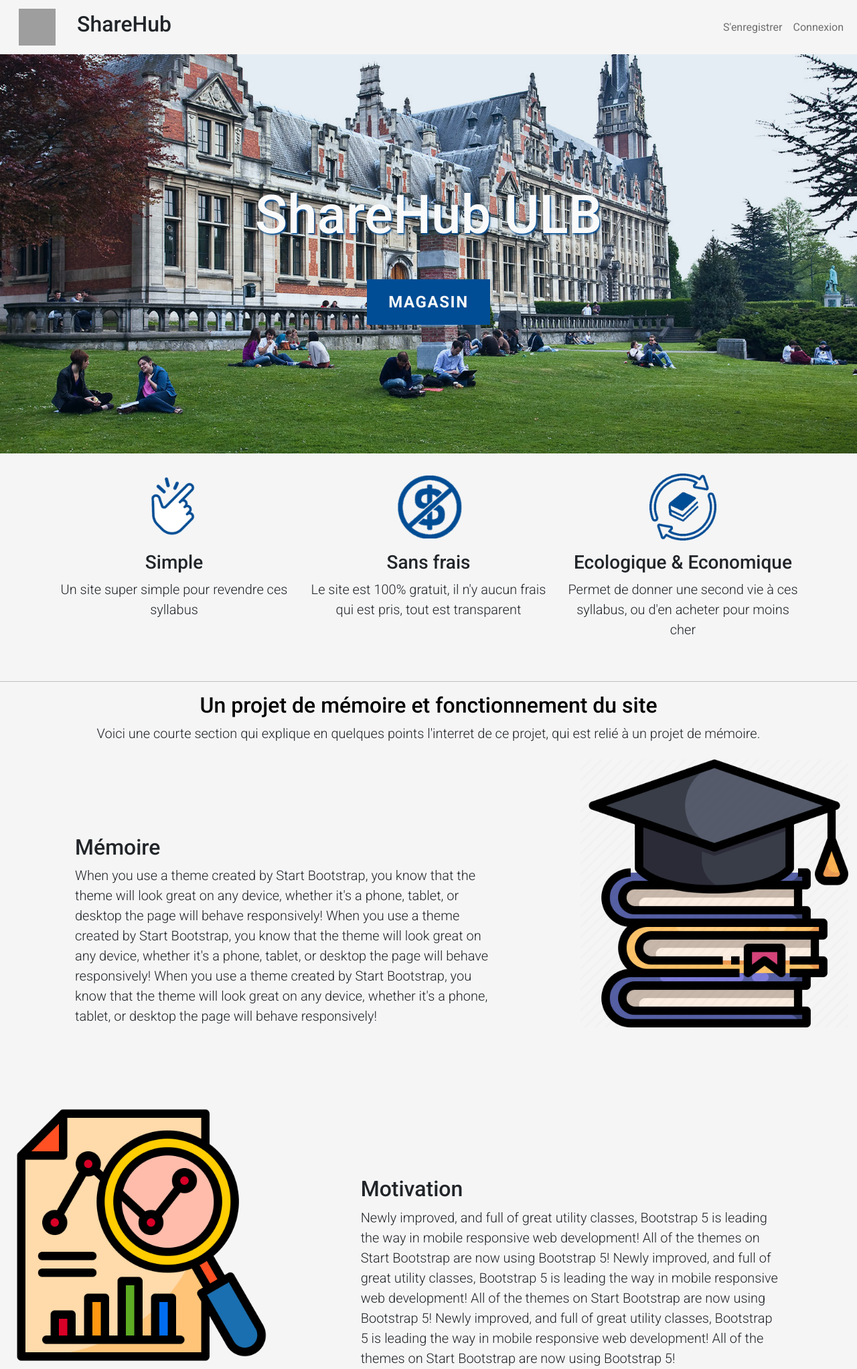
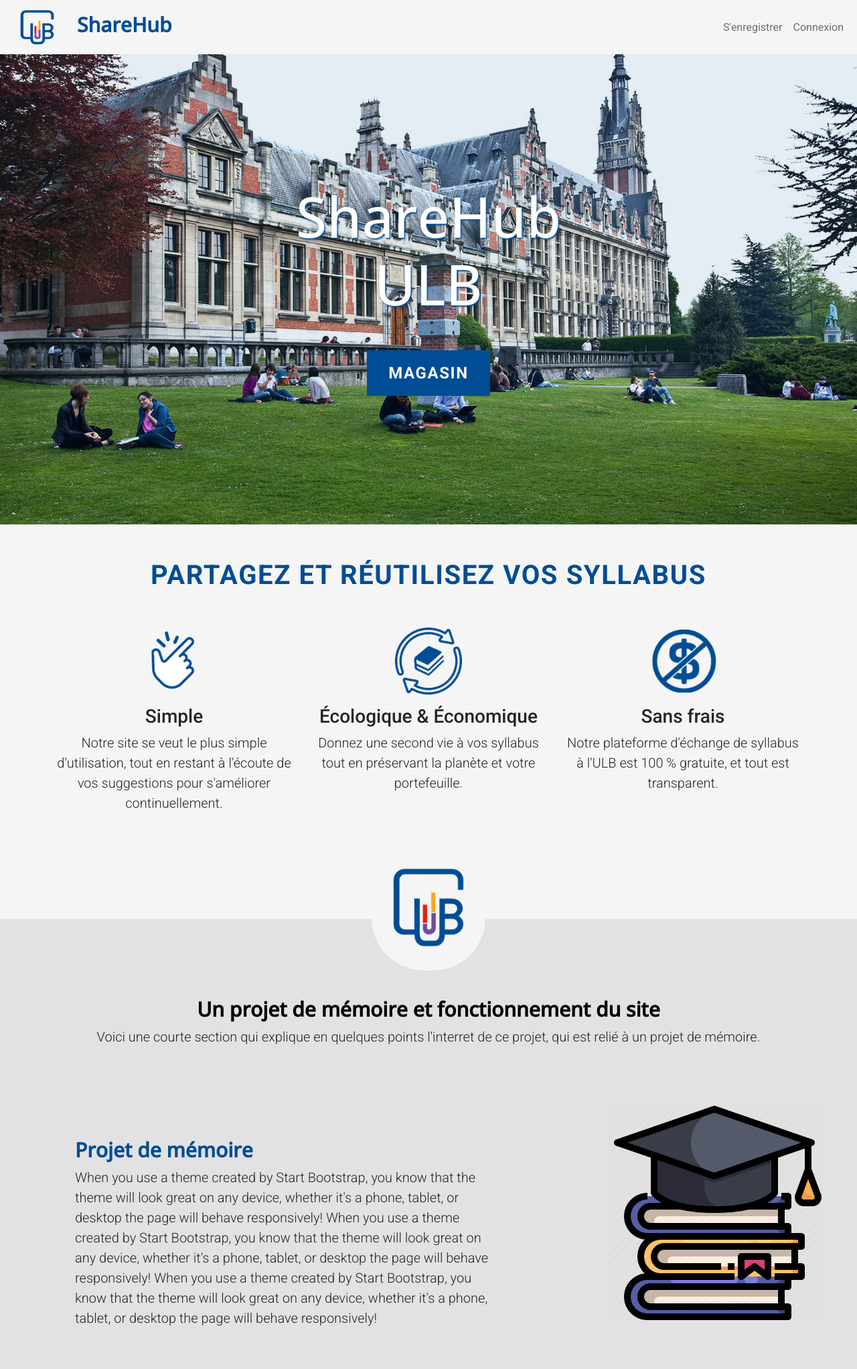
Before and after one commit to EdgardoCuellar/ShareHub, a Django app: page / in a window 1280 px wide. Shown: the top 2044 px of the page at 67% size. Run offline with Django 3.2, Linux system fonts and the light colour scheme; some libraries are stand-ins or nearby versions; grey boxes are pictures that could not be loaded.

Commit message:
improve base & homepage css & new temp logo

```diff
--- a/SecondHand_ULB/store/templates/base.html
+++ b/SecondHand_ULB/store/templates/base.html
@@ -25,6 +25,13 @@
       min-height: 100vh;
       display: flex;
       flex-direction: column;
+    }
+
+    h2 {
+      font-family: 'Open Sans', sans-serif;
+      font-weight: 700;
+      font-size: 30px;
+      color: #004D95;
     }
 
     .nav-background {
@@ -58,7 +65,7 @@
     <div class="navbar-collapse collapse w-100 order-1 order-md-0 dual-collapse2">
       <a class="navbar-brand ms-3 text-dark " href="/">
       <link rel="stylesheet" href="https://use.fontawesome.com/releases/v5.7.0/css/all.css" integrity="sha384-lZN37f5QGtY3VHgisS14W3ExzMWZxybE1SJSEsQp9S+oqd12jhcu+A56Ebc1zFSJ" crossorigin="anonymous">
-      <img src="https://cdn.discordapp.com/attachments/718214061283737712/1147796895180279948/logo_tempo.png" style="width:55px;height:55px"></a>
+      <img src="/media/img/logo.png" style="width:55px;height:55px"></a>
       <a class="navbar-brand ms-3 text-dark " href="/store"><h2>ShareHub</h2></a>
 
 
@@ -146,6 +153,8 @@
                 <li class="list-inline-item"><a href="/">Contact</a></li>
                 <li class="list-inline-item">⋅</li>
                 <li class="list-inline-item"><a href="#!">Privacy Policy</a></li>
+                <li class="list-inline-item">⋅</li>
+                <li class="list-inline-item"><a href="https://github.com/EdgardoCuellar">Github</a></li>
             </ul>
             <p class="text-muted small mb-4 mb-lg-0">&copy; ShareHub ULB 2023. Projet de Edgardo Cuellar Sanchez</p>
         </div>
--- a/SecondHand_ULB/store/templates/homepage.html
+++ b/SecondHand_ULB/store/templates/homepage.html
@@ -6,7 +6,7 @@
 <style>
     header.masthead {
         position: relative;
-        background: url("../../media/img/ulb_2.jpg") no-repeat center center;
+        background: url("/media/img/ulb_2.jpg") no-repeat center center;
         background-size: cover;
         padding-top: 8rem;
         padding-bottom: 8rem;
@@ -23,9 +23,24 @@
     }
 
     h1 {
-        color: #FAFAFA;
-        font-size: 5rem;
+        font-family: 'Open Sans', sans-serif;
+        color: #FFF;
+        font-size: 5.25rem;
         text-shadow: 1.5px 1.5px 2.5px #004D95;
+    }
+
+    .subtitle{
+        font-family: 'Roboto', sans-serif;
+        display: block;
+        width: 100%;
+        text-align: center;
+        font-size: 2.5rem;
+        font-weight: 700;
+        letter-spacing: 0.1rem;
+        text-transform: uppercase;
+        color: #004D95;
+        margin-top: 1rem;
+        margin-bottom: 3rem;
     }
 
     @media (min-width: 768px) {
@@ -67,8 +82,9 @@
         padding: 3rem;
     }
     .showcase .showcase-img {
-        min-height: 17.5rem;
-        max-height: 25rem;
+        min-height: 12.5rem;
+        max-height: 20rem;
+        margin-top: 4rem;
         background-repeat: no-repeat;
         background-position: center;
         background-size: contain;
@@ -79,10 +95,32 @@
         }
     }
 
+    .infos {
+        background-color: #e2e2e2;
+    }
+
+    .infos-container-img {
+        display: flex;
+        justify-content: center;
+        padding-bottom: 2rem;
+        background-color: #f5f5f5;
+        border-radius: 150px;
+        width: 170px;
+        height: auto;
+        margin: auto;
+        margin-top: -80px;
+        margin-bottom: 2.5rem;
+    }
+
+    .infos-img {
+        height: 125px;
+        width: auto;
+    }
 
     .testimonials {
-        padding-top: 7rem;
-        padding-bottom: 7rem;
+        background-color: #e2e2e2;
+        padding-top: 3.5rem;
+        padding-bottom: 3.5rem;
     }
     .testimonials .testimonial-item {
         max-width: 18rem;
@@ -111,36 +149,39 @@
                 </div>
             </div>
         </header>
-        <!-- Icons Grid-->
+
         <section class="features-icons text-center">
-            <div class="container">
+            <div class="container" style="padding-bottom: 7rem">
                 <div class="row" style="margin-top: 30px; margin-bottom: 30px;">
+                    <span class="subtitle">Partagez et réutilisez vos syllabus</span>
                     <div class="col-lg-4">
                         <div class="features-icons-item mx-auto mb-5 mb-lg-0 mb-lg-3">
-                            <div class="top-icon" style="background-image: url('../../media/img/esay.png');"></div>
+                            <div class="top-icon" style="background-image: url('/media/img/esay.png');"></div>
                             <h3>Simple</h3>
-                            <p class="lead mb-0">Un site super simple pour revendre ces syllabus</p>
+                            <p class="lead mb-0">Notre site se veut le plus simple d'utilisation, tout en restant à l'écoute de vos suggestions pour s'améliorer continuellement.</p>
+                        </div>
+                    </div>
+                    <div class="col-lg-4">
+                        <div class="features-icons-item mx-auto mb-0 mb-lg-3">
+                            <div class="top-icon" style="background-image: url('/media/img/renewable.png');"></div>
+                            <h3>Écologique & Économique</h3>
+                            <p class="lead mb-0">Donnez une second vie à vos syllabus tout en préservant la planète et votre portefeuille.</p>
                         </div>
                     </div>
                     <div class="col-lg-4">
                         <div class="features-icons-item mx-auto mb-5 mb-lg-0 mb-lg-3">
-                            <div class="top-icon" style="background-image: url('../../media/img/no_cost.png');"></div>
+                            <div class="top-icon" style="background-image: url('/media/img/no_cost.png');"></div>
                             <h3>Sans frais</h3>
-                            <p class="lead mb-0">Le site est 100% gratuit, il n'y aucun frais qui est pris, tout est transparent</p>
-                        </div>
-                    </div>
-                    <div class="col-lg-4">
-                        <div class="features-icons-item mx-auto mb-0 mb-lg-3">
-                            <div class="top-icon" style="background-image: url('../../media/img/renewable.png');"></div>
-                            <h3>Ecologique & Economique</h3>
-                            <p class="lead mb-0">Permet de donner une second vie à ces syllabus, ou d'en acheter pour moins cher</p>
+                            <p class="lead mb-0">Notre plateforme d'échange de syllabus à l'ULB est 100 % gratuite, et tout est transparent.</p>
                         </div>
                     </div>
                 </div>
             </div>
         </section>
-        <!-- Image Showcases-->
-        <hr>
+        <div class="infos">
+            <div class="infos-container-img">
+                <img src="/media/img/logo.png" class="infos-img" alt="ShareHub Logo">
+            </div>
             <div class="short-top">
                 <h2 style="color:#000;">Un projet de mémoire et fonctionnement du site</h2>
                 <p class="lead mb-0">Voici une courte section qui explique en quelques points l'interret de ce projet, qui est relié à un projet de mémoire.</p>
@@ -148,9 +189,9 @@
             <section class="showcase mt-4">
                 <div class="container-fluid p-0">
                     <div class="row g-0">
-                    <div class="col-lg-4 order-lg-2 text-white showcase-img" style="background-image: url('../../media/img/syllabus.png');"></div>
+                        <div class="col-lg-4 order-lg-2 text-white showcase-img" style="background-image: url('/media/img/syllabus.png');"></div>
                         <div class="col-lg-8 order-lg-1 my-auto showcase-text">
-                        <h2>Mémoire</h2>
+                            <h2>Projet de mémoire</h2>
                             <p class="lead mb-0">When you use a theme created by Start Bootstrap, you know that the theme will look great on any device, whether it's a phone, tablet, or desktop the page will behave responsively!
                                 When you use a theme created by Start Bootstrap, you know that the theme will look great on any device, whether it's a phone, tablet, or desktop the page will behave responsively!
                                 When you use a theme created by Start Bootstrap, you know that the theme will look great on any device, whether it's a phone, tablet, or desktop the page will behave responsively!
@@ -158,9 +199,9 @@
                         </div>
                     </div>
                     <div class="row g-0">
-                    <div class="col-lg-4 text-white showcase-img" style="background-image: url('../../media/img/research.png');"></div>
+                        <div class="col-lg-4 text-white showcase-img" style="background-image: url('/media/img/research.png');"></div>
                         <div class="col-lg-8 my-auto showcase-text">
-                        <h2>Motivation</h2>
+                            <h2>Motivation & Fonctionement</h2>
                             <p class="lead mb-0">Newly improved, and full of great utility classes, Bootstrap 5 is leading the way in mobile responsive web development! All of the themes on Start Bootstrap are now using Bootstrap 5!
                                 Newly improved, and full of great utility classes, Bootstrap 5 is leading the way in mobile responsive web development! All of the themes on Start Bootstrap are now using Bootstrap 5!
                                 Newly improved, and full of great utility classes, Bootstrap 5 is leading the way in mobile responsive web development! All of the themes on Start Bootstrap are now using Bootstrap 5!
@@ -168,9 +209,9 @@
                         </div>
                     </div>
                     <div class="row g-0">
-                    <div class="col-lg-4 order-lg-2 text-white showcase-img" style="background-image: url('../../media/img/price.png');"></div>
+                        <div class="col-lg-4 order-lg-2 text-white showcase-img" style="background-image: url('/media/img/price.png');"></div>
                         <div class="col-lg-8 order-lg-1 my-auto showcase-text">
-                        <h2>Fonctionnement particulier</h2>
+                            <h2>Principe d'achat et de prix</h2>
                             <p class="lead mb-0">Landing Page is just HTML and CSS with a splash of SCSS for users who demand some deeper customization options. Out of the box, just add your content and images, and your new landing page will be ready to go!
                                 Landing Page is just HTML and CSS with a splash of SCSS for users who demand some deeper customization options. Out of the box, just add your content and images, and your new landing page will be ready to go!
                                 Landing Page is just HTML and CSS with a splash of SCSS for users who demand some deeper customization options. Out of the box, just add your content and images, and your new landing page will be ready to go!
@@ -179,9 +220,7 @@
                     </div>
                 </div>
             </section>
-
-        <hr>
-
+        </div>
         <section class="testimonials text-center">
             <div class="container">
                 <h2 class="mb-5">Si vous avez des suggestions ou demandes</h2>
```
Also changed, not shown: SecondHand_ULB/db.sqlite3, SecondHand_ULB/media/img/favicon.png, SecondHand_ULB/media/img/logo.png (added), design/icons/test logo/final_test_1.png (added), 1 other file. Lines whose indentation alone changed are shown as unchanged.
